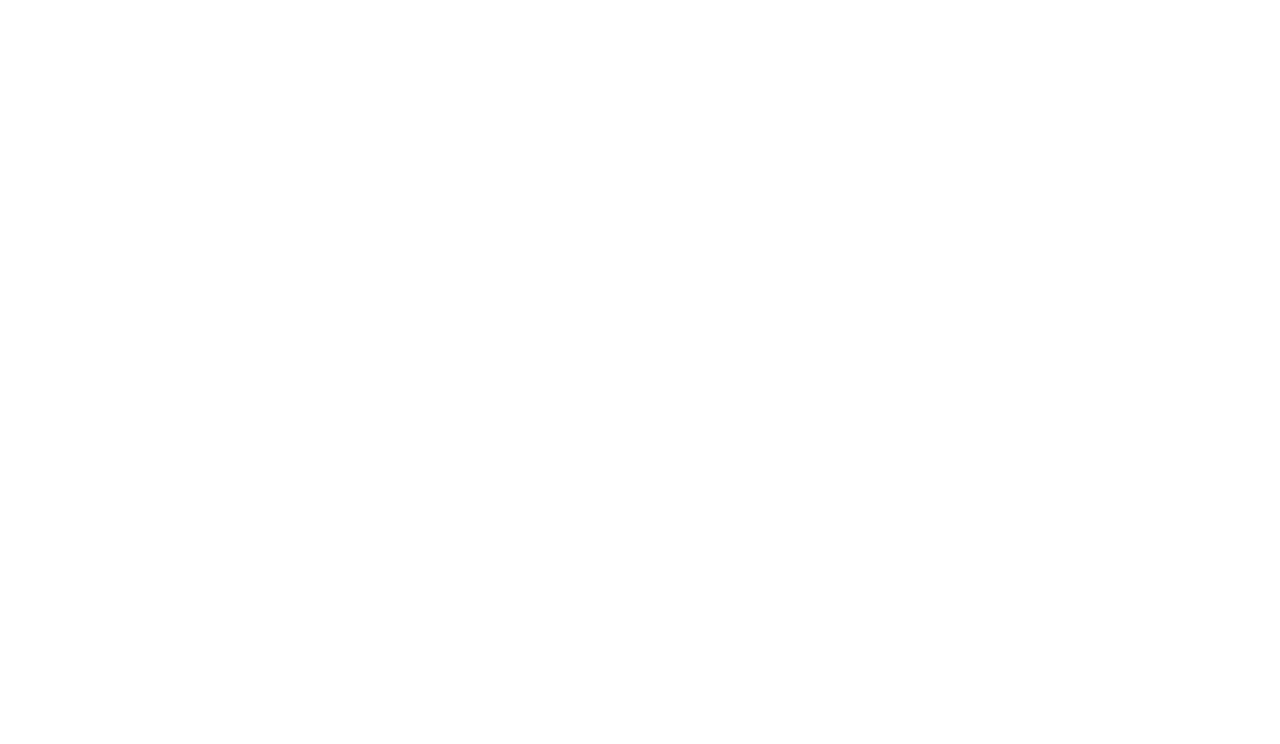
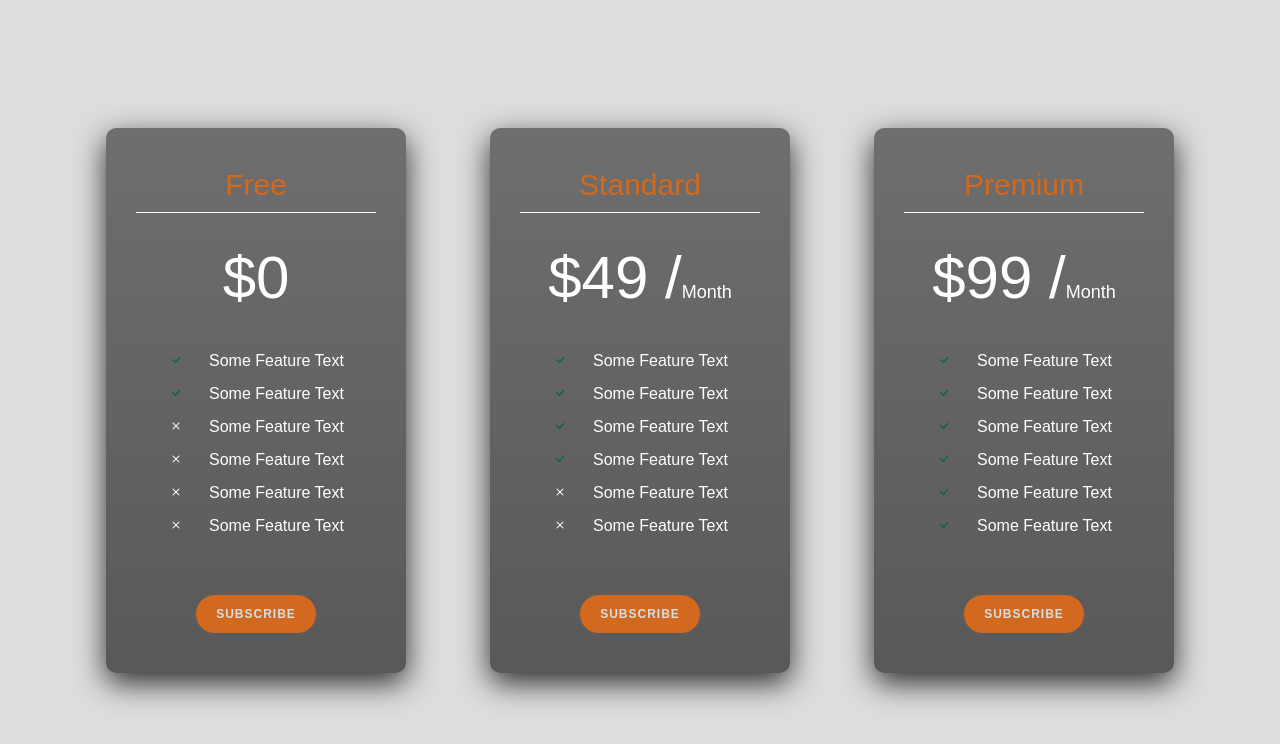
Before and after one commit to tmgorogers/Pricing_Cards, a plain HTML site: page index.html in a window 1280 px wide. Drawn offline with nearby package versions, Linux system fonts and the light colour scheme.

Commit message:
updating files

```diff
--- a/index.html
+++ b/index.html
@@ -4,9 +4,79 @@
     <meta charset="UTF-8">
     <meta http-equiv="X-UA-Compatible" content="IE=edge">
     <meta name="viewport" content="width=device-width, initial-scale=1.0">
-    <title>Document</title>
+
+    <link rel="stylesheet" href="https://cdn.jsdelivr.net/npm/bootstrap-icons@1.7.2/font/bootstrap-icons.css">
+
+
+
+
+    <title>Price Cards</title>
+    <link rel="stylesheet" href="styles.css">
 </head>
 <body>
+  <div class="container">
+      <div class="cards-wrapper">
+          <div class="card">
+              <div class="card-header">
+                  <h3>Free</h3>
+                  <h1>$0</h1>
+              </div>
+              <div class="card-body">
+                  <ul>
+                      <li><i class="bi bi-check"></i>Some Feature Text</li>
+                      <li><i class="bi bi-check"></i>Some Feature Text</li>
+                      <li><i class="bi bi-x"></i>Some Feature Text</li>
+                      <li><i class="bi bi-x"></i>Some Feature Text</li>
+                      <li><i class="bi bi-x"></i>Some Feature Text</li>
+                      <li><i class="bi bi-x"></i>Some Feature Text</li>
+                  </ul>
+              </div>
+              <div class="card-footer">
+                  <button type="button">Subscribe</button>
+              </div>
+          </div>
 
+          <div class="card">
+            <div class="card-header">
+                <h3>Standard</h3>
+                <h1>$49 /<span>Month</span></h1>
+            </div>
+            <div class="card-body">
+                <ul>
+                    <li><i class="bi bi-check"></i>Some Feature Text</li>
+                    <li><i class="bi bi-check"></i>Some Feature Text</li>
+                    <li><i class="bi bi-check"></i>Some Feature Text</li>
+                    <li><i class="bi bi-check"></i>Some Feature Text</li>
+                    <li><i class="bi bi-x"></i>Some Feature Text</li>
+                    <li><i class="bi bi-x"></i>Some Feature Text</li>
+                </ul>
+            </div>
+            <div class="card-footer">
+                <button type="button">Subscribe</button>
+            </div>
+        </div>
+        <div class="card">
+            <div class="card-header">
+                <h3>Premium</h3>
+                <h1>$99 /<span>Month</span></h1>
+            </div>
+            <div class="card-body">
+                <ul>
+                    <li><i class="bi bi-check"></i>Some Feature Text</li>
+                    <li><i class="bi bi-check"></i>Some Feature Text</li>
+                    <li><i class="bi bi-check"></i>Some Feature Text</li>
+                    <li><i class="bi bi-check"></i>Some Feature Text</li>
+                    <li><i class="bi bi-check"></i>Some Feature Text</li>
+                    <li><i class="bi bi-check"></i>Some Feature Text</li>
+                </ul>
+            </div>
+            <div class="card-footer">
+                <button type="button">Subscribe</button>
+            </div>
+        </div>
+
+
+      </div>
+    </div>
 </body>
 </html>
--- a/styles.css
+++ b/styles.css
@@ -80,7 +80,7 @@
     margin-right: 25px;
   }
 
-  .card-body .fa-check {
+  .card-body .bi-check {
     color: #0d683a;
   }
 
```
Also changed, not shown: package-lock.json (added).
